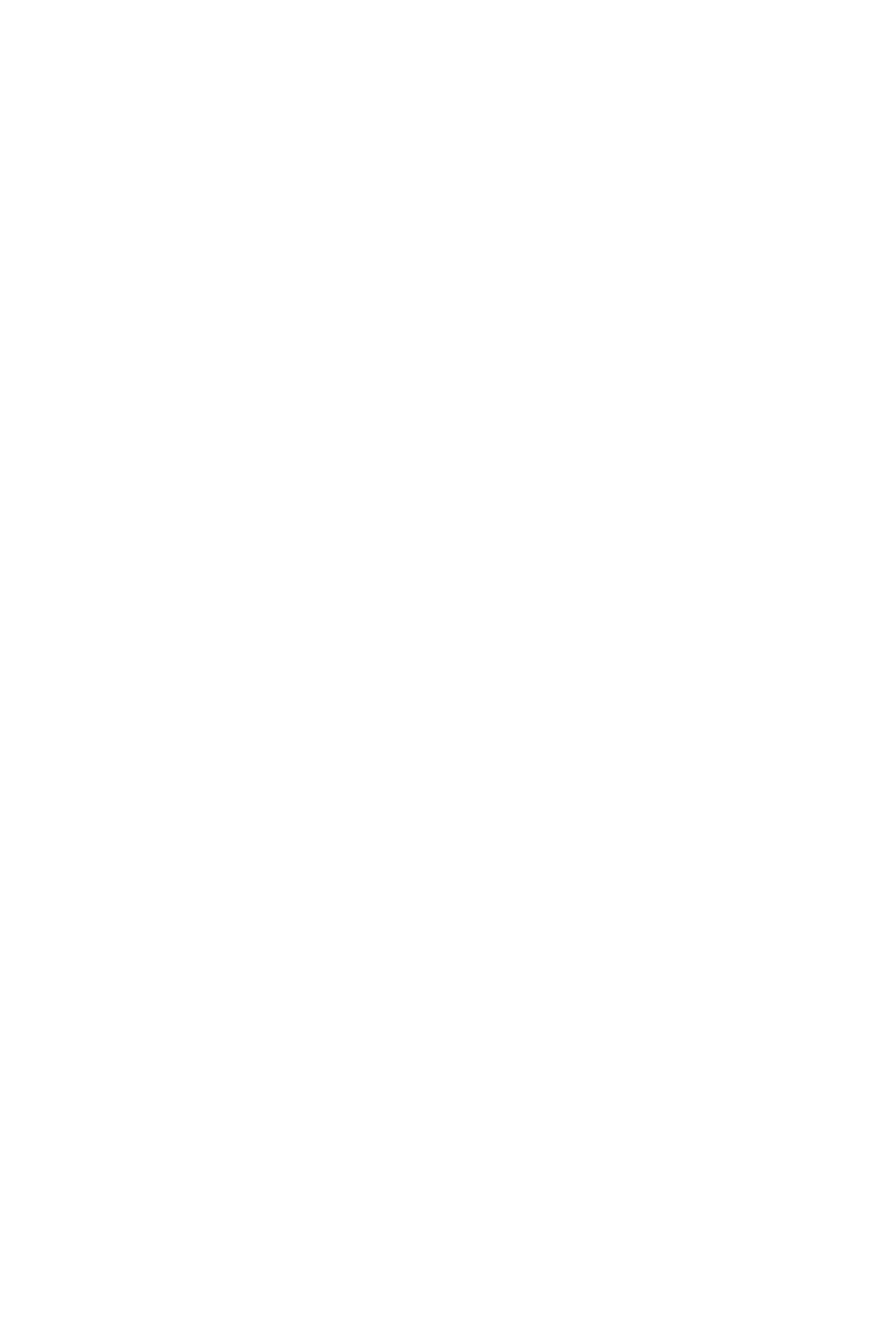
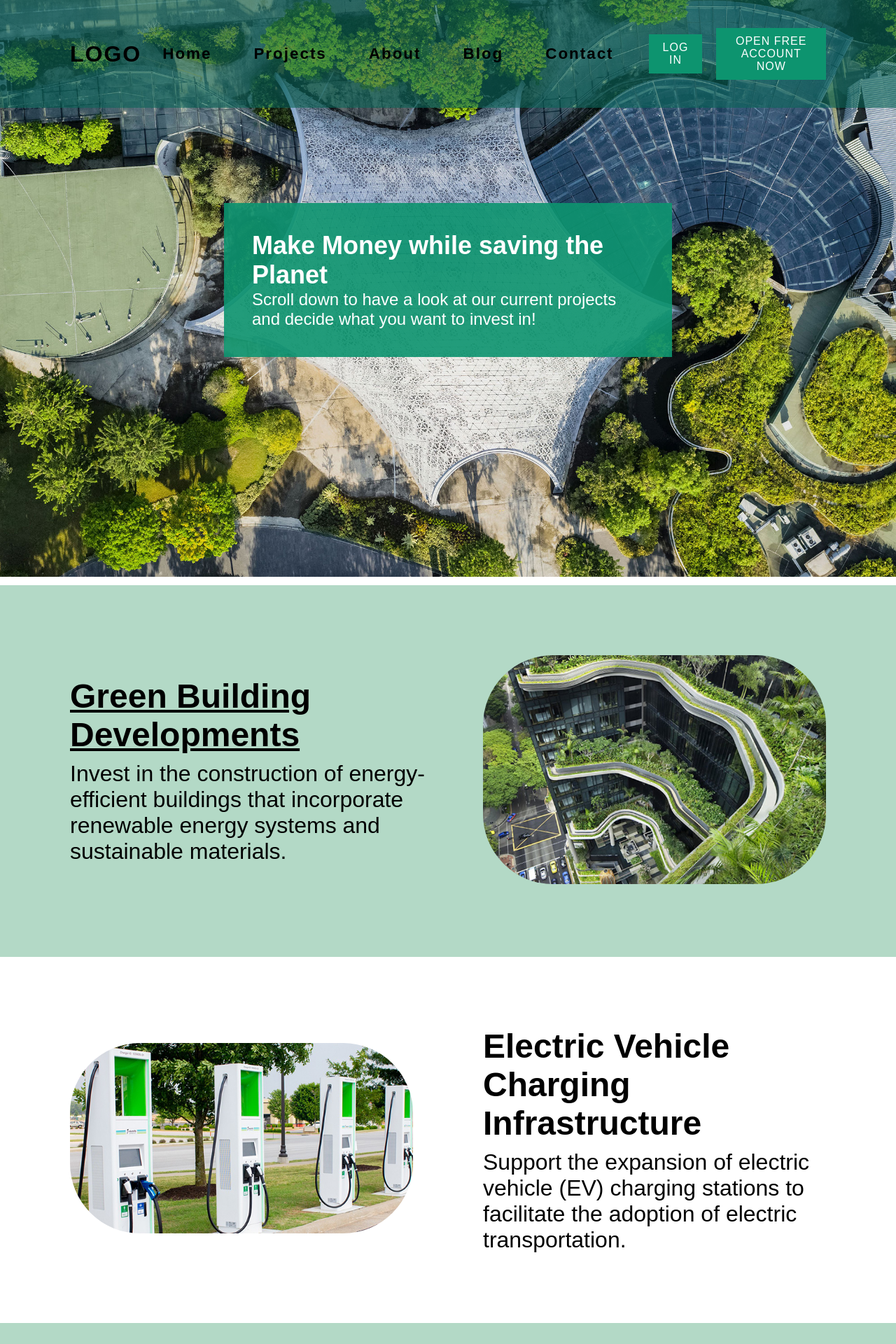
Before and after one commit to Eco-Equity/MIBA-Web-Dev-Project-Team2, a PHP site: page /pages/portfolio.html in a window 1280 px wide. Before the commit the part shown is empty. Shown: the top 1920 px of the page at 70% size. Before the commit the page ends 800 px from the top, so only its background shows below. Run offline with PHP 8.4, Linux system fonts and the light colour scheme.

Commit message:
worked on projects.html and added footer

```diff
--- a/pages/portfolio.html
+++ b/pages/portfolio.html
@@ -0,0 +1,138 @@
+<!-- Project page of EcoEquity, a platform to invest into local and global sustainability
+projects and receiving stable rerturns as shareholder of said imvestment -->
+
+<!DOCTYPE html>
+<html lang="en">
+  <head>
+    <meta charset="UTF-8" />
+    <meta http-equiv="X-UA-Compatible" content="IE=edge" />
+    <meta name="viewport" content="width=device-width, initial-scale=1.0" />
+    <title>Eco Equity - Projects</title>
+    <link rel="stylesheet" href="../style.css" />
+  </head>
+
+  <body>
+    <header>
+      <a href="#" class="logo">Logo</a>
+      <nav>
+        <ul>
+          <li><a href="index.html">Home</a></li>
+          <li><a href="portfolio.html">Projects</a></li>
+          <li><a href="#">About</a></li>
+          <li><a href="#">Blog</a></li>
+          <li><a href="#">Contact</a></li>
+        </ul>
+      </nav>
+      <div class="buttons">
+        <button class="login-button">Log In</button>
+        <a href="#"></a>
+        <button class="account-button">
+          Open Free Account Now
+          <a href="#"></a>
+        </button>
+      </div>
+    </header>
+
+    <section id="landing">
+      <script type="text/javascript">
+        window.addEventListener("scroll", function () {
+          let header = document.querySelector("header");
+          header.classList.toggle("sticky", window.scrollY > 0);
+        });
+      </script>
+
+    <div class="overview_portfolio">
+    <div class="container_portfolio_welcome">
+        <img src="../img/projects_background.jpg" alt="landing" >
+        <div class="textblock_portfolio_welcome">
+        <h1>Make Money while saving the Planet</h1>
+        <p>Scroll down to have a look at our current projects and decide what you want to invest in!</p>
+        </div>
+    </div>
+    </div>
+    </section>
+
+    <br>
+    <br>
+
+    <section id="project_1">
+        <div class="container-green">
+          <div class="container-text">
+            <h2><a href="green_building.html" target="_blank">Green Building Developments</a></h2>
+            <p>
+                Invest in the construction of energy-efficient buildings that incorporate renewable energy systems and sustainable materials.
+            </p>
+          </div>
+          <div class="container-visual">
+            <img src="../img/projects_building.jpg" alt="placeholder" />
+          </div>
+        </div>
+      </section>
+
+      <section id="project_2">
+        <div class="container-white">
+          <div class="container-visual">
+            <img src="../img/projects_ev.jpg" alt="placeholder" />
+          </div>
+          <div class="container-text">
+            <h2>Electric Vehicle Charging Infrastructure</h2>
+            <p>
+                Support the expansion of electric vehicle (EV) charging stations to facilitate the adoption of electric transportation.
+            </p>
+          </div>
+        </div>
+      </section>
+
+      <section id="project_3">
+        <div class="container-green">
+          <div class="container-text">
+            <h2>Solar Energy Farms</h2>
+            <p>
+                Invest in large-scale solar energy farms to harness renewable energy and reduce carbon emissions.
+            </p>
+          </div>
+          <div class="container-visual">
+            <img src="../img/projects_solarfarm.jpg" alt="placeholder" />
+          </div>
+        </div>
+      </section>
+
+      <section id="project_4">
+        <div class="container-white">
+          <div class="container-visual">
+            <img src="../img/projects_recycle.jpg" alt="placeholder" />
+          </div>
+          <div class="container-text">
+            <h2>Waste Management and Recycling</h2>
+            <p>
+                Invest in waste management and recycling initiatives to reduce landfill waste and promote a circular economy.
+            </p>
+          </div>
+        </div>
+      </section>
+
+
+<!-- footer -->
+<footer>
+    <div class="footer">
+
+    <div class="row">
+    <ul>
+    <li><a href="#">Contact us</a></li>
+    <li><a href="#">About Us</a></li>
+    <li><a href="portfolio.html">Current Projects</a></li>
+    <li><a href="#">Sign Up / Log-In</a></li>
+    </ul>
+    </div>
+
+    <div class="row">
+    Copyright © 2023 Tools for Web & App - Group M2
+    </div>
+    </div>
+    </footer>
+
+
+
+
+  </body>
+</html>
--- a/style.css
+++ b/style.css
@@ -204,3 +204,94 @@ header.sticky button {
 .container-green .container-text p {
   font-size: 32px;
 }
+
+/* --- STYLES FOR PORTFOLIO PAGE --- */
+
+.overview_portfolio {
+  position: relative;
+  display: flex;
+  align-items: center;
+  justify-content: center;
+  height: 100vh;
+}
+
+.overview_portfolio img {
+  width: 100%;
+  height: 100%;
+  object-fit: cover;
+}
+
+.container_portfolio_welcome {
+  position: relative;
+  font-family: "Poppins", sans-serif;
+}
+
+.textblock_portfolio_welcome {
+  position: absolute;
+  background-color: rgba(var(--primary-green), 0.9);
+  color: white;
+  padding: 40px;
+  font-size: 24px;
+  left: 50%;
+  top: 50%;
+  transform: translate(-50%, -50%);
+}
+
+.section-title {
+  display: flex;
+  justify-content: center;
+  align-items: center;
+  height: 100%;
+}
+
+a {
+  color: var(--primary-green);
+}
+
+a:hover {
+  color:rgba(var(--dark-green));
+  text-decoration:none;
+}
+
+
+/* --- STYLES FOR FOOTER --- */
+
+
+.footer{
+  background:rgba(var(--dark-green));
+  padding:30px 0px;
+  font-family: "Poppins", sans-serif;
+  text-align:center;
+  }
+
+  .footer .row{
+  width:100%;
+  margin:1% 0%;
+  padding:0.6% 0%;
+  color:var(--light-green);
+  font-size: 1em;
+  }
+
+  .footer .row a{
+  text-decoration:none;
+  color:var(--primary-green);
+  transition:0.5s;
+  }
+
+  .footer .row a:hover{
+  color:rgba(var(--light-green), 0.9);
+  }
+
+  .footer .row ul{
+  width:100%;
+  }
+
+  .footer .row ul li{
+  display:inline-block;
+  margin:0px 30px;
+  }
+
+  .footer .row a i{
+  font-size:2em;
+  margin:0% 1%;
+  }
```
Also changed, not shown: pages/index.html (+22 -1 lines), img/projects_background.jpg (added), img/projects_building.jpg (added), img/projects_ev.jpg (added), img/projects_recycle.jpg (added), img/projects_solarfarm.jpg (added), pages/green_building.html (added), 1 other file.
